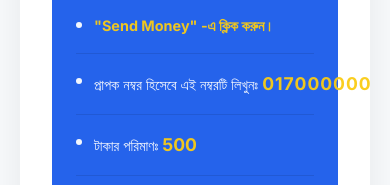
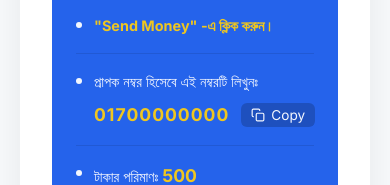
Before and after one commit to mdnoman1592008-ux/premium-store, a Next.js app in the folder frontend/: page /checkout/1 in a window 390 px wide. Shown: the part 639-824 px from the top of the page. Built offline with nearby package versions, Linux system fonts and the light colour scheme; no server answers; sample sign-in values are in the browser's storage.

Commit message:
Make number and copy button fully responsive for mobile

```diff
--- a/frontend/src/app/checkout/[method]/page.tsx
+++ b/frontend/src/app/checkout/[method]/page.tsx
@@ -352,8 +352,10 @@ export default function PaymentDetailsPage({ params }: { params: { method: strin
               </li>
               <li style={{ padding: '16px 0', borderBottom: '1px solid rgba(0,0,0,0.1)', display: 'flex', alignItems: 'flex-start' }}>
                 <span style={{ display: 'inline-block', minWidth: '6px', height: '6px', background: 'white', borderRadius: '50%', margin: '8px 12px 0 0' }}></span>
-                <div style={{ display: 'flex', alignItems: 'center', flexWrap: 'nowrap', gap: '12px' }}>
-                  <span style={{ whiteSpace: 'nowrap' }}>{t.instruction3} <strong style={{ color: '#facc15', fontSize: '1.1rem', letterSpacing: '1px' }}>{number}</strong></span>
+                <div style={{ display: 'flex', flexWrap: 'wrap', alignItems: 'center', gap: '8px 12px' }}>
+                  <span>{t.instruction3}</span>
+                  <div style={{ display: 'flex', alignItems: 'center', gap: '12px' }}>
+                    <strong style={{ color: '#facc15', fontSize: '1.1rem', letterSpacing: '1px' }}>{number}</strong>
                     <button
                       type="button"
                       onClick={handleCopy}
@@ -373,6 +375,7 @@ export default function PaymentDetailsPage({ params }: { params: { method: strin
                       <svg width="14" height="14" viewBox="0 0 24 24" fill="none" stroke="currentColor" strokeWidth="2"><rect x="9" y="9" width="13" height="13" rx="2" ry="2"></rect><path d="M5 15H4a2 2 0 0 1-2-2V4a2 2 0 0 1 2-2h9a2 2 0 0 1 2 2v1"></path></svg>
                       {copied ? 'Copied' : 'Copy'}
                     </button>
+                  </div>
                 </div>
               </li>
               <li style={{ padding: '16px 0', borderBottom: '1px solid rgba(0,0,0,0.1)', display: 'flex', alignItems: 'flex-start' }}>
```
Lines whose indentation alone changed are shown as unchanged.
